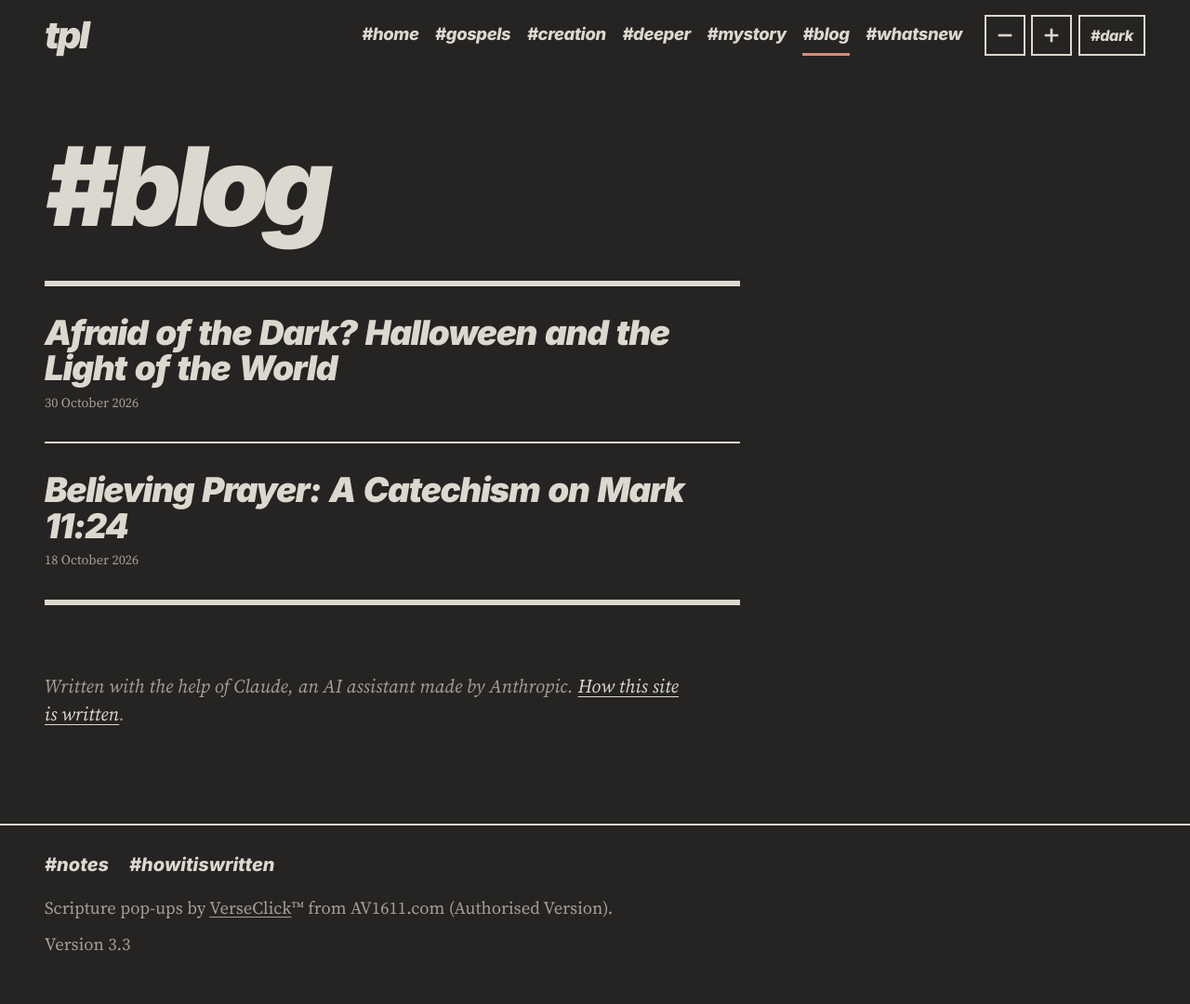
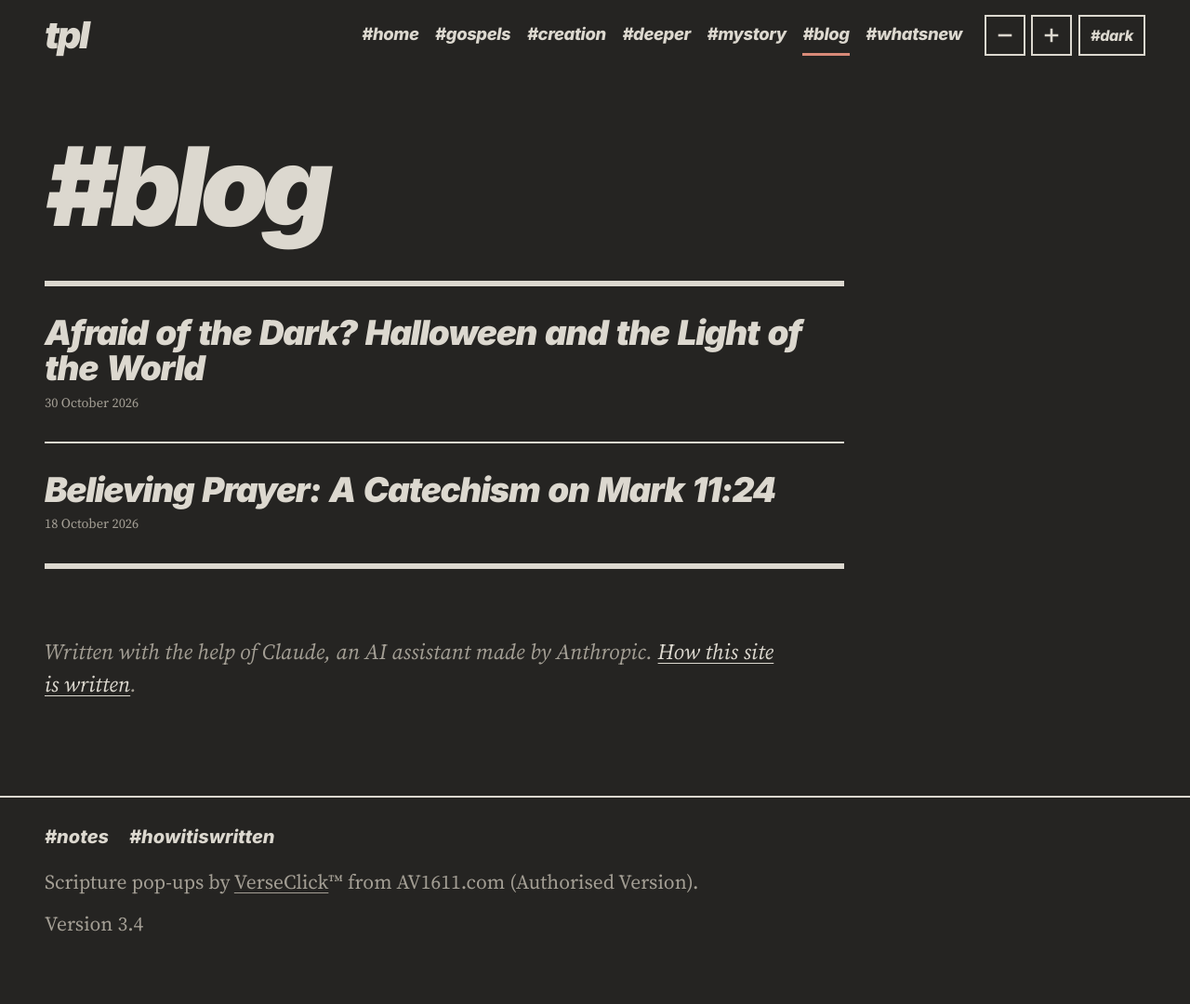
Before and after one commit to ForestWalkUK/truthpeaceandlove, a Jekyll site: the page built from blog.md, in a window 1280 px wide. Shown: the whole page at 93% size. Built offline with Jekyll 4.4.1, drawn with Linux system fonts in a browser that asks for light colours.

Commit message:
v3.4: Larger normal text size
Change: normal reading text is now the old one-click-larger size; steps re-based to 70%, 80%, 90%, normal, 115%, 130%. Remembered size renamed to tpl-textsize so every reader starts at the new normal.

```diff
--- a/_config.yml
+++ b/_config.yml
@@ -3,7 +3,7 @@ lang: en-GB
 url: "https://forestwalkuk.github.io"
 baseurl: "/truthpeaceandlove"
 markdown: kramdown
-site_version: "3.3"
+site_version: "3.4"
 strapline: Found in Jesus Christ
 exclude:
   - README.md
--- a/_layouts/default.html
+++ b/_layouts/default.html
@@ -5,7 +5,7 @@
 <meta name="viewport" content="width=device-width, initial-scale=1, viewport-fit=cover">
 <title>{% if page.title and page.url != "/" %}{{ page.title }} | {% endif %}{{ site.title }}</title>
 {% if page.deck %}<meta name="description" content="{{ page.deck | strip_html | escape }}">{% endif %}
-<script>try{var t=localStorage.getItem("tpl-theme");if(t==="light"||t==="soft")document.documentElement.setAttribute("data-theme","light");var z=parseFloat(localStorage.getItem("tpl-size"));if([.8,.9,1.15,1.3,1.5].indexOf(z)>=0)document.documentElement.style.setProperty("--text-scale",z)}catch(e){}</script>
+<script>try{var t=localStorage.getItem("tpl-theme");if(t==="light"||t==="soft")document.documentElement.setAttribute("data-theme","light");var z=parseFloat(localStorage.getItem("tpl-textsize"));if([.7,.8,.9,1.15,1.3].indexOf(z)>=0)document.documentElement.style.setProperty("--text-scale",z)}catch(e){}</script>
 <link rel="preload" href="{{ '/assets/fonts/SourceSerif4-Regular.woff2' | relative_url }}" as="font" type="font/woff2" crossorigin>
 <link rel="preload" href="{{ '/assets/fonts/Inter-900-Italic.woff2' | relative_url }}" as="font" type="font/woff2" crossorigin>
 <link rel="stylesheet" href="{{ '/assets/css/style.css' | relative_url }}?v={{ site.site_version }}">
@@ -56,12 +56,13 @@ function other(){return cur()==="light"?"dark":"light"}
 function show(){n.textContent=cur();b.setAttribute("aria-label","Now showing "+cur()+" colours. Switch to "+other()+" colours.")}
 b.hidden=false;show();
 b.addEventListener("click",function(){var t=other();if(t==="dark")r.removeAttribute("data-theme");else r.setAttribute("data-theme","light");try{localStorage.setItem("tpl-theme",t)}catch(e){}show()});})();
-/* Text size (v3.3): the - and + buttons step the reading text through six sizes. 1 is the normal
-   size (already 10% larger than before v3.3). The choice is remembered on this device. */
-(function(){var S=[.8,.9,1,1.15,1.3,1.5],r=document.documentElement,dn=document.getElementById("size-down"),up=document.getElementById("size-up");if(!dn||!up)return;
-var i=2;try{var k=S.indexOf(parseFloat(localStorage.getItem("tpl-size")));if(k>=0)i=k}catch(e){}
+/* Text size (v3.3, v3.4): the - and + buttons step the reading text through six sizes. 1 is the
+   normal size (since v3.4 the old "one + click" size). The choice is remembered on this device
+   as "tpl-textsize" (v3.4 renamed it from "tpl-size", so everyone starts again at the new normal). */
+(function(){var S=[.7,.8,.9,1,1.15,1.3],r=document.documentElement,dn=document.getElementById("size-down"),up=document.getElementById("size-up");if(!dn||!up)return;
+var i=3;try{localStorage.removeItem("tpl-size");var k=S.indexOf(parseFloat(localStorage.getItem("tpl-textsize")));if(k>=0)i=k}catch(e){}
 function set(n){i=Math.max(0,Math.min(S.length-1,n));if(S[i]===1)r.style.removeProperty("--text-scale");else r.style.setProperty("--text-scale",S[i]);
-try{if(S[i]===1)localStorage.removeItem("tpl-size");else localStorage.setItem("tpl-size",String(S[i]))}catch(e){}
+try{if(S[i]===1)localStorage.removeItem("tpl-textsize");else localStorage.setItem("tpl-textsize",String(S[i]))}catch(e){}
 dn.setAttribute("aria-disabled",i===0?"true":"false");up.setAttribute("aria-disabled",i===S.length-1?"true":"false")}
 dn.hidden=up.hidden=false;set(i);
 dn.addEventListener("click",function(){set(i-1)});up.addEventListener("click",function(){set(i+1)});})();
--- a/assets/css/style.css
+++ b/assets/css/style.css
@@ -1,4 +1,4 @@
-/* Truth, Peace and Love - style.css - version 3.3 (typographic design) */
+/* Truth, Peace and Love - style.css - version 3.4 (typographic design) */
 
 /* Typefaces (SIL Open Font Licence), self-hosted:
    Source Serif 4 for reading (assets/fonts/OFL.txt);
@@ -34,7 +34,7 @@
 html{-webkit-text-size-adjust:100%;font-synthesis:small-caps;background:var(--paper)}
 body{
   margin:0;background:var(--paper);color:var(--ink);font-family:var(--serif);
-  font-size:calc(clamp(1.0625rem,.95rem + .45vw,1.25rem) * 1.1 * var(--text-scale,1));line-height:1.6;
+  font-size:calc(clamp(1.0625rem,.95rem + .45vw,1.25rem) * 1.265 * var(--text-scale,1));line-height:1.6;
   font-kerning:normal;font-variant-numeric:oldstyle-nums proportional-nums;
 }
 .wrap{max-width:82rem;margin-left:auto;margin-right:auto;padding-left:clamp(1.15rem,4vw,3rem);padding-right:clamp(1.15rem,4vw,3rem)}
```
Also changed, not shown: PROJECT-STATE.txt (+5 -5 lines), CHANGELOG.txt.
